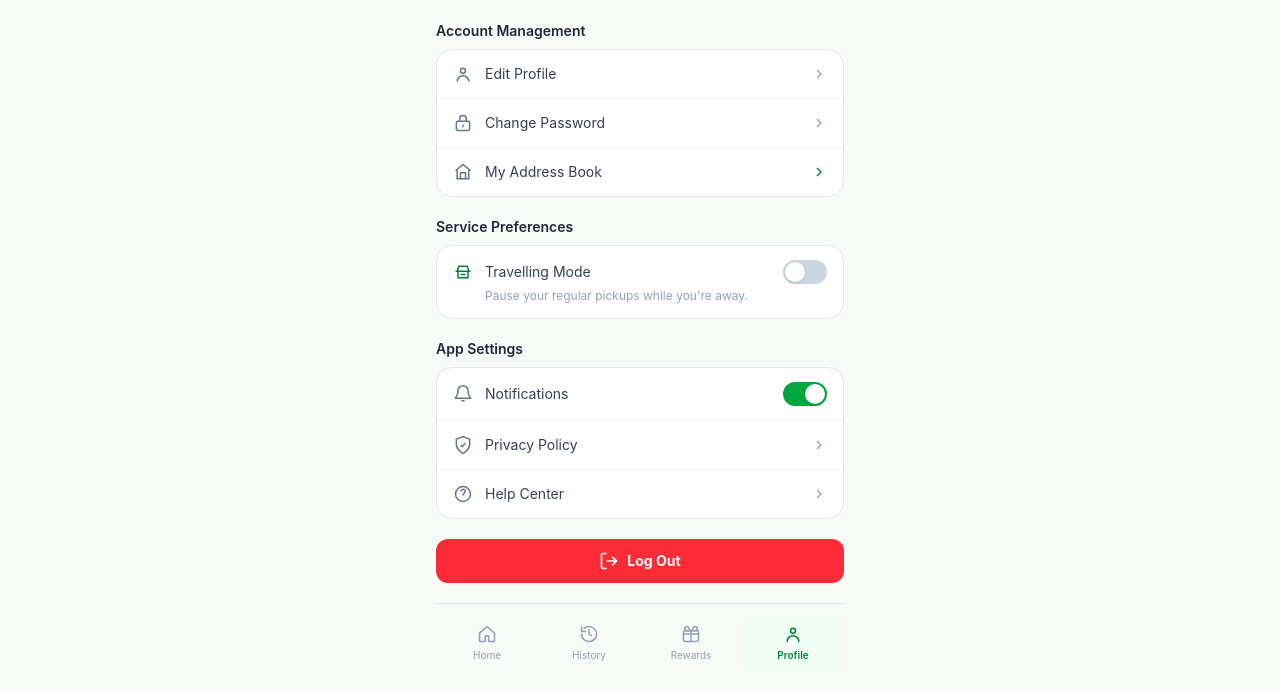
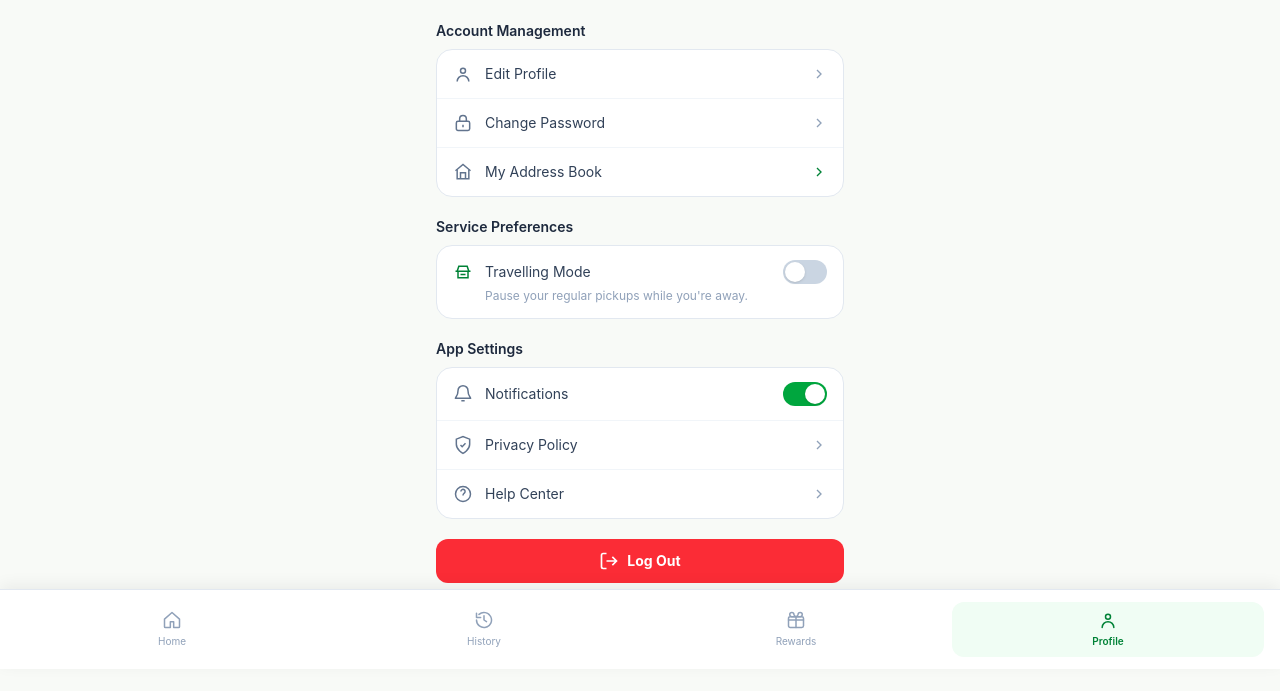
Before and after one commit to ateelabo/recycleconnect, a website: page pages/profile-settings.html in a window 1280 px wide. Shown: the part 131-822 px from the top of the page. After the commit the page ends 800 px from the top, so only its background shows below. Drawn offline with Linux system fonts and the light colour scheme.

Commit message:
edit bottom nav

```diff
--- a/pages/profile-settings.html
+++ b/pages/profile-settings.html
@@ -305,8 +305,8 @@
     </button>
 
     <!-- Bottom Navigation -->
-    <nav id="bottom-navigation"
-     class="mt-auto grid grid-cols-4 border-t border-slate-200 bg-[#f8faf7] pt-3">
+   <nav id="bottom-navigation"
+     class="fixed inset-x-0 bottom-0 z-50 grid grid-cols-4 border-t border-slate-200 bg-white/95 px-4 pt-3 pb-[calc(12px+env(safe-area-inset-bottom))] shadow-[0_-4px_15px_rgba(0,0,0,0.06)] backdrop-blur-md">
 </nav>
 
 <script type="module">
```
Also changed, not shown: pages/balance-history.html (+1 -1 lines), assets/css/style.css.
